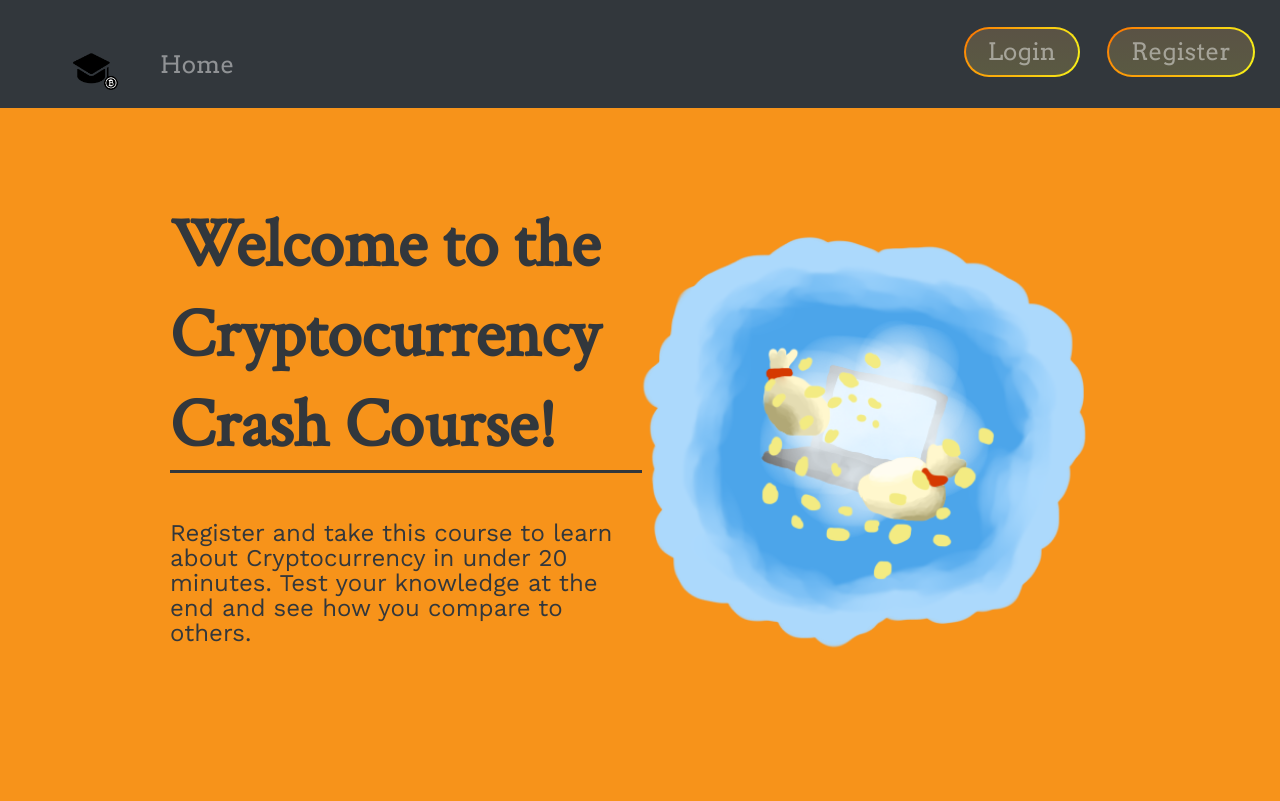
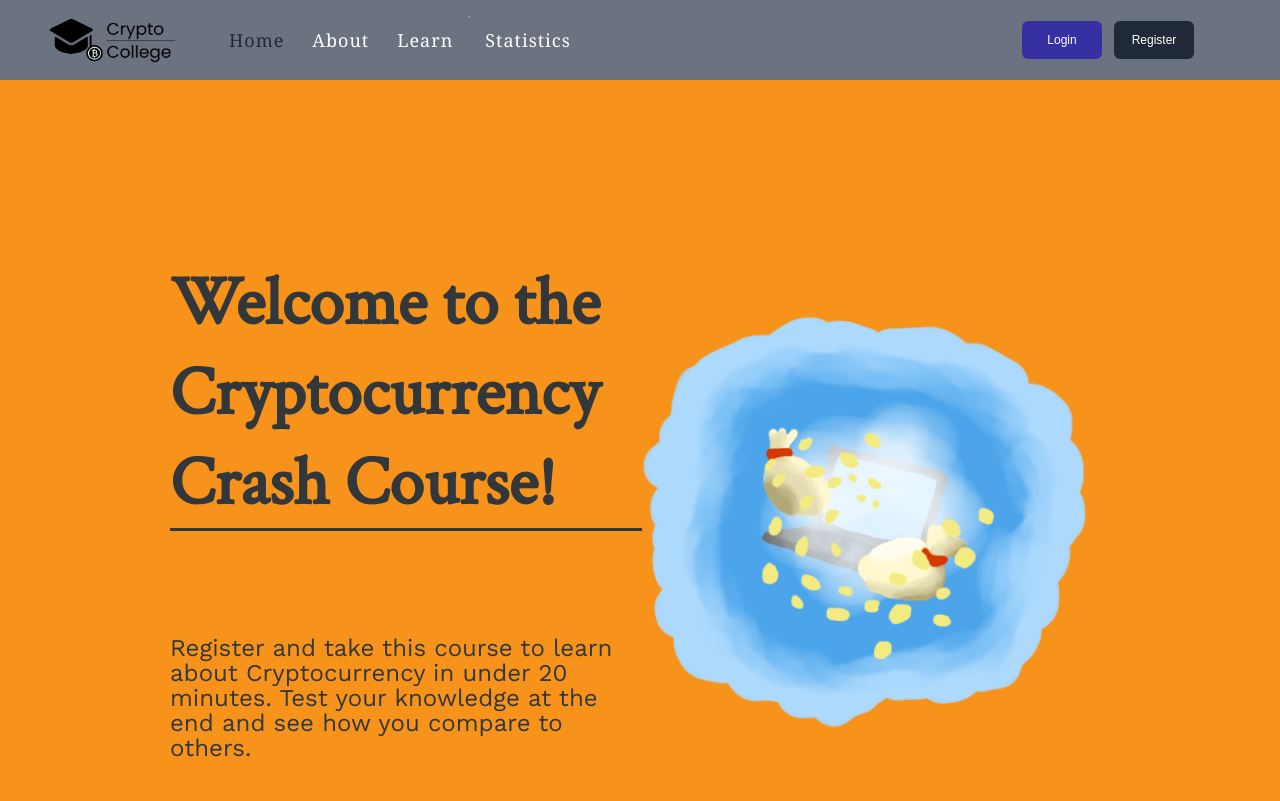
Before and after one commit to kshitiz675/Agile-Web-Development-Project, a Flask app: page / in a window 1280 px wide. Before the commit the page ends 648 px from the top, so only its background shows below. Run offline with Flask 2, Linux system fonts and the light colour scheme.

Commit message:
Added stylesheet and updated navbar

```diff
--- /dev/null
+++ b/app/static/CSS/Layout.css
@@ -0,0 +1,113 @@
+
+
+/** Header */
+header {
+	--tw-bg-opacity: 1;
+    background-color: rgba(107, 114, 128, var(--tw-bg-opacity));
+
+}
+
+#topbar {
+    padding: 5px;
+    display: flex;
+    flex-direction: column;
+
+}
+
+@media (min-width: 640px) {
+    #topbar {
+        padding: 15px 40px;
+        flex-direction: row;
+    }
+}
+
+#topbar-nav {
+    display: flex;
+    flex-direction: column;
+    text-align: center;
+    padding-top: 20px;
+
+    color: white;
+}
+
+@media (min-width: 640px) {
+    #topbar-nav {
+       flex-direction: row;
+       padding: 0 25px;
+
+    }
+}
+
+.navbar-item {
+    padding: 6px 14px;
+
+    text-decoration: none;
+    color: white;
+
+    display: flex;
+    align-items: center;
+    justify-content: center;
+
+    font-size: 18px;
+    letter-spacing: 1px;
+    font-family: ui-serif, Georgia, "Times New Roman", Times, serif;
+}
+.navbar-item:hover{
+    text-decoration: none;
+    transform: scale(1.1);
+    transition: all 0.2s ease-in;
+
+}
+
+.navbar-active {
+    --tw-bg-opacity: 1;
+    color: rgba(31, 41, 55, var(--tw-bg-opacity));
+}
+
+.menu-svg {
+    height: 4px;
+    width: 4px;
+}
+
+#brand {
+    display: flex;
+    justify-content: center;
+}
+#brand > img{
+    width: 150px;
+    height: 50px;
+}
+
+.login-button {
+    display: inline-flex;
+    padding: 10px 10px;
+    margin: 0 6px;
+    font-size: 12px;
+    color: white;
+    font-weight: 400;
+    border-width: 1px;
+    border-color: transparent;
+
+    line-height: 1rem;
+    border-radius: 0.375rem;
+    justify-content: center;
+    width: 80px;
+}
+
+.login-button:hover {
+    cursor: pointer;
+
+    transform: scale(1.1);
+    transition: all 0.2s ease-in;
+}
+
+#login-container {
+    display: flex;
+    align-items: center;
+    margin-left: auto;
+    margin-right: 40px;
+}
+
+#login-container > div {
+
+}
--- a/app/static/CSS/Style.css
+++ b/app/static/CSS/Style.css
@@ -1,12 +1,10 @@
-* {
-    margin: 0;
-    padding: 0;
-}
+
 
 html, body {
     height: 100%;
     background-color: #f7931a;
-    overflow: hidden;
+    margin: 0;
+    padding: 0;
 }
 
 .container {
@@ -142,3 +140,30 @@ html, body {
     width: 100%;
     padding-left: 50px;
 }
+
+
+.flex {
+    display: flex;
+}
+
+.flex-column {
+    flex-direction: column;
+}
+
+.flex-row {
+    flex-direction: row;
+}
+
+.letter-spacing-2 {
+    letter-spacing: 2px;
+}
+
+.background-indigo {
+    --tw-bg-opacity: 1;
+    background-color: rgba(55, 48, 163, var(--tw-bg-opacity));
+}
+
+.background-darkgray {
+    --tw-bg-opacity: 1;
+    background-color: rgba(31, 41, 55, var(--tw-bg-opacity));
+}
--- a/app/templates/Home.html
+++ b/app/templates/Home.html
@@ -1,38 +1,17 @@
-<!DOCTYPE HTML>
-<html lang="en">
 
-<head>
-    <title>Cryptocurrency Quiz</title>
-    <meta charset="utf-8">
-    <link rel="stylesheet" href="../static/CSS/Style.css">
-    <link href="https://fonts.googleapis.com/css?family=Crimson+Text|Work+Sans:400,700" rel="stylesheet">
-    <link rel="preconnect" href="https://fonts.gstatic.com">
-    <link href="https://fonts.googleapis.com/css2?family=Arvo&display=swap" rel="stylesheet">
-</head>
-
-<body>
+{% extends "layout.html" %}
+{% block content %}
 <div class="container">
-        <div class="menu">
-            <ul>
-                <li class="logo"><img src="../static/Pictures/logo cropped.png"></li>
-                <li><a href="Theme and Purpose.html" class="home">Home</a></li>
-                <li><a href="Login.html" class="login-btn"><span>Login</span></a></li>
-                <li><a href="Registration.html" class="register-btn"><span>Register</span></a></li>
-            </ul>
-        </div>
     <div class="heading">
         <div class="content">
             <h1>Welcome to the Cryptocurrency <br> Crash Course!</h1><br />
             <p>Register and take this course to learn about Cryptocurrency in under 20 minutes. Test your
                 knowledge
                 at the end and see how you compare to others.</p>
-
         </div>
     </div>
     <div class="main-picture">
         <img src="../static/Pictures/bitcoins.png">
     </div>
 </div>
-</body>
-
-</html>
+{% endblock %}
--- /dev/null
+++ b/app/templates/layout.html
@@ -0,0 +1,59 @@
+<!DOCTYPE html>
+<html>
+
+<head>
+    <link rel="stylesheet" href="../static/CSS/Style.css" />
+    <link rel="stylesheet" href="../static/CSS/Layout.css" />
+    <link href="https://fonts.googleapis.com/css?family=Crimson+Text|Work+Sans:400,700" rel="stylesheet">
+    <link rel="preconnect" href="https://fonts.gstatic.com">
+    <link href="https://fonts.googleapis.com/css2?family=Arvo&display=swap" rel="stylesheet">
+</head>
+
+<body>
+    <section>
+        <header>
+            <div id="topbar">
+                <div id="brand">
+                    <img src="../static/Pictures/logo.png" alt="logo">
+                </div>
+                <nav id="topbar-nav">
+                    <a href="#" class="navbar-item navbar-active">Home</a>
+                    <a href="#" class="navbar-item">About</a>
+                    <div class="flex">
+                        <a href="#" class="navbar-item">Learn</a>
+                        <svg class="menu-svg" xmlns="http://www.w3.org/2000/svg" viewBox="0 0 20 20" fill="currentColor"
+                            aria-hidden="true">
+                            <path fill-rule="evenodd"
+                                d="M5.293 7.293a1 1 0 011.414 0L10 10.586l3.293-3.293a1 1 0 111.414 1.414l-4 4a1 1 0 01-1.414 0l-4-4a1 1 0 010-1.414z"
+                                clip-rule="evenodd" />
+                        </svg>
+                    </div>
+                    <a href="#" class="navbar-item">Statistics</a>
+                </nav>
+                <div id="login-container">
+                    <div class="flex">
+                        <button class="login-button background-indigo">
+
+                            Login
+                        </button>
+                        <button class="login-button background-darkgray">
+                            Register
+                        </button>
+                    </div>
+                    <div>
+
+                    </div>
+                </div>
+            </div>
+        </header>
+    </section>
+    <section id="main">
+        {% block content %}{% endblock %}
+
+    </section>
+    <script>
+
+    </script>
+</body>
+
+</html>
```
Lines whose indentation alone changed are shown as unchanged.
